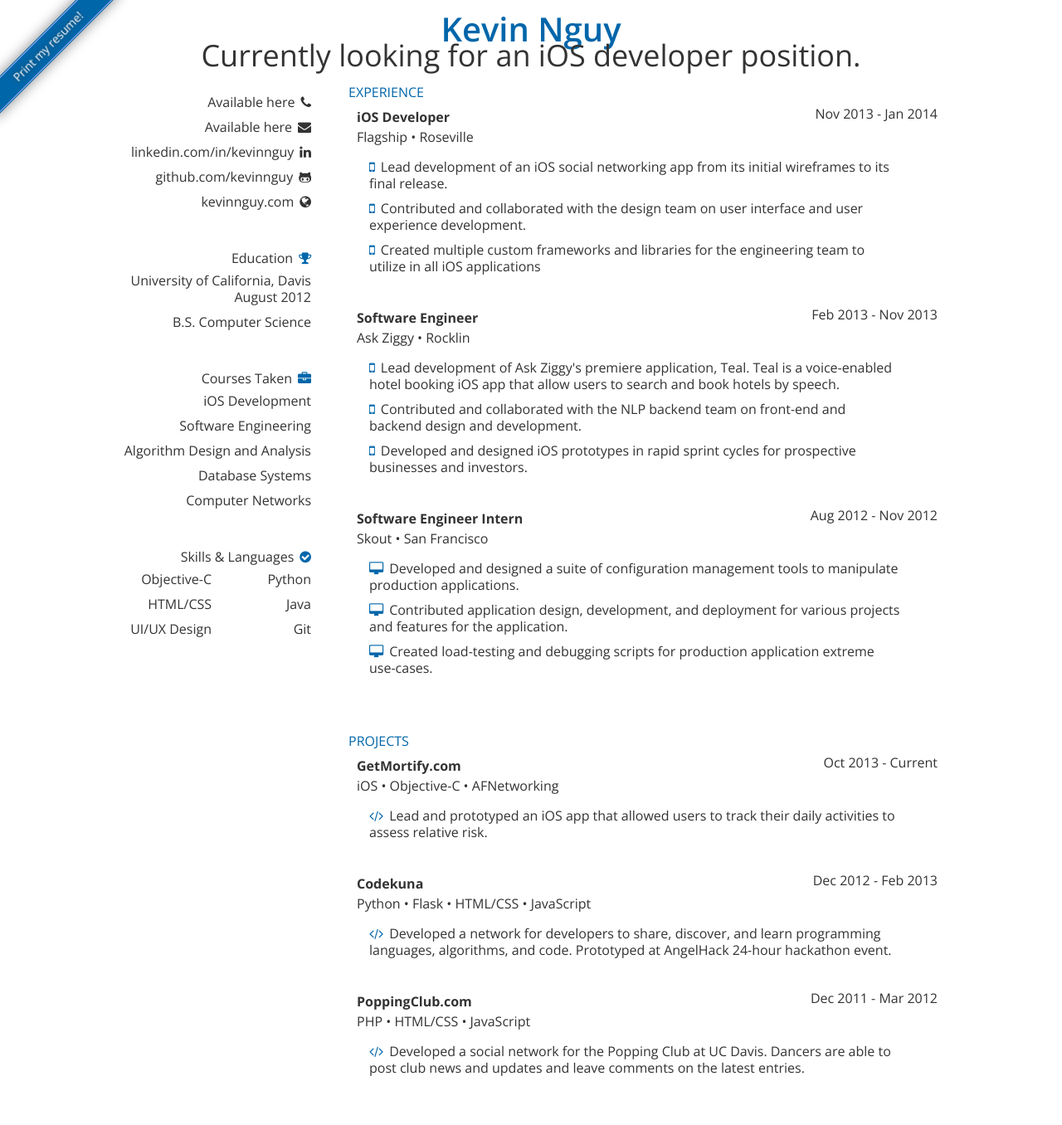
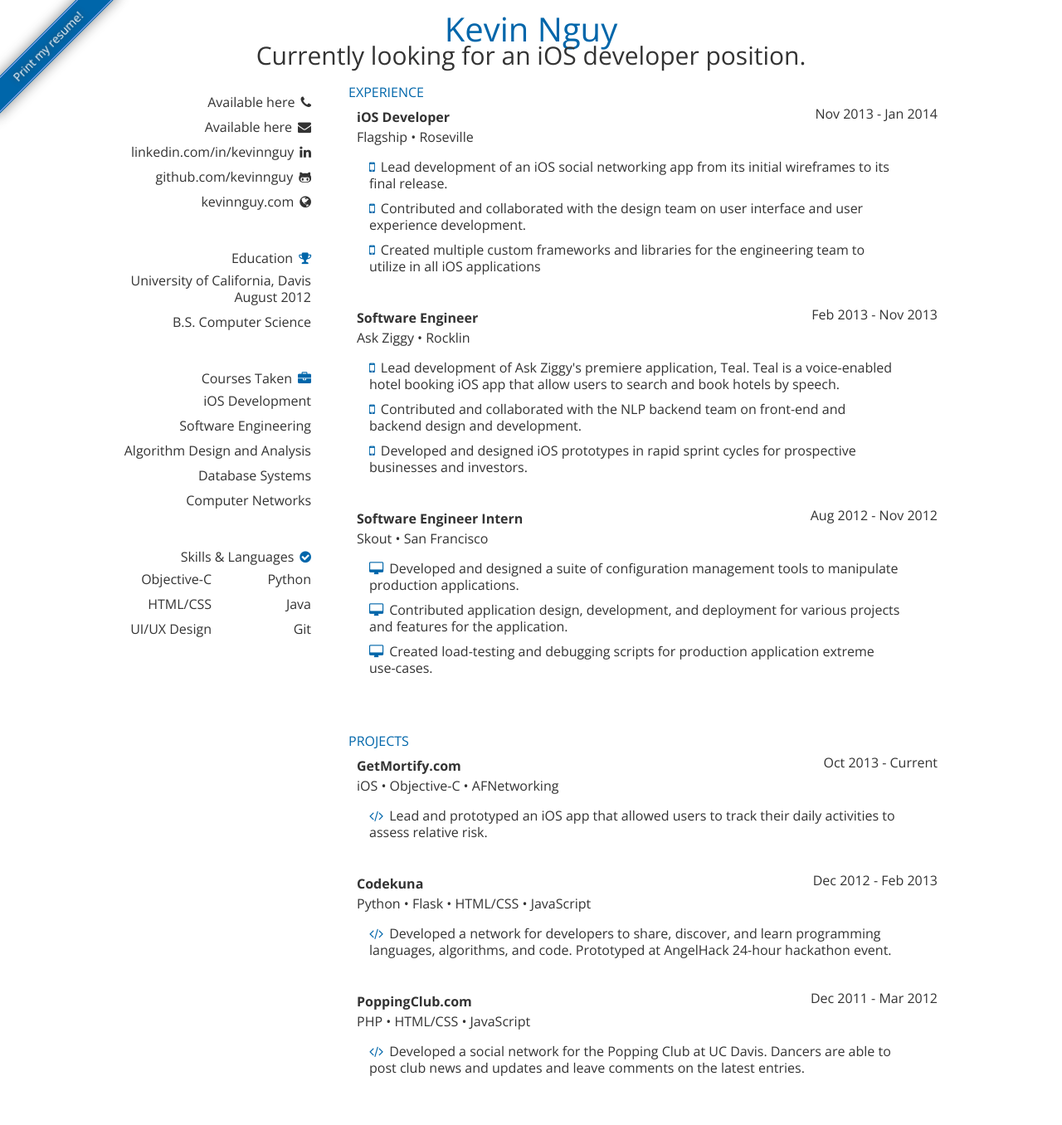
Before and after one commit to kevinnguy/kevinnguy.github.com, a Jekyll site: the page index.html, which Jekyll copies as it is, in a window 1280 px wide. Shown: the whole page at 83% size. Built offline with Jekyll 4.4.1, drawn with Linux system fonts in a browser that asks for light colours.

Commit message:
Sorry for the poor description

```diff
--- a/index.html
+++ b/index.html
@@ -37,8 +37,8 @@
 
     <div class="container" id="header">
       <div id="me">
-        <a style="font-size: 40px" class="semi-bold" href='http://kevinnguy.com' target="_blank">Kevin Nguy</a>
-        <p style="font-size: 36px" class="light">Currently looking for an iOS developer position.</p>
+        <a style="font-size: 40px" class="normal" href='http://kevinnguy.com' target="_blank">Kevin Nguy</a>
+        <p style="font-size: 30px" class="light">Currently looking for an iOS developer position.</p>
       </div>
     </div>
 
```
